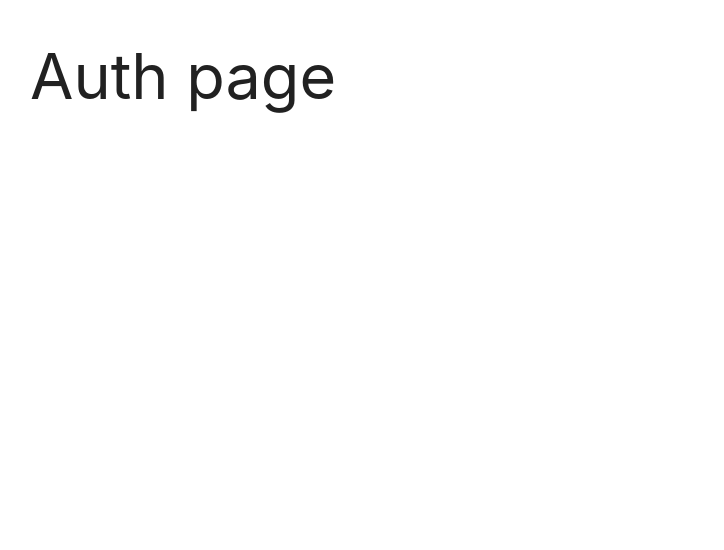
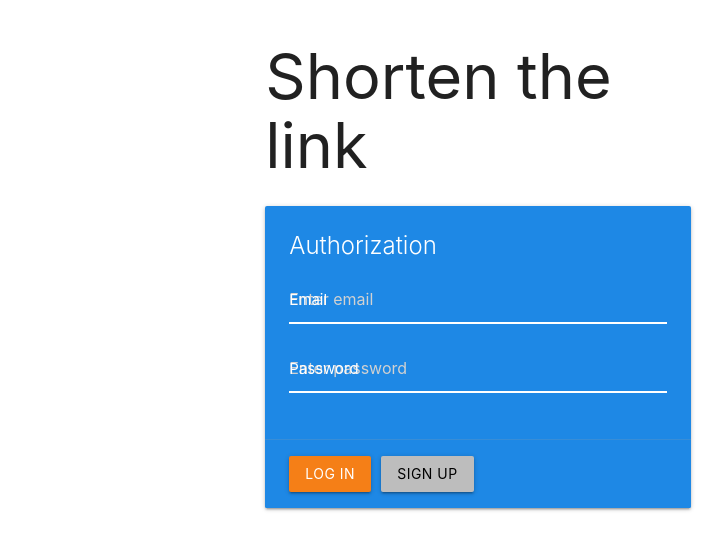
Before and after one commit to yaroslavbilokin/MERN-links, a React (Create React App) app in the folder client/: page / in a window 1280 px wide. Shown: the top 550 px of the page, without its empty margins (162-886 px from the left). Built offline with nearby package versions, Linux system fonts and the light colour scheme.

Commit message:
redone AuthPage

```diff
--- a/client/src/index.css
+++ b/client/src/index.css
@@ -1 +1,20 @@
 @import "~materialize-css/dist/css/materialize.min.css";
+
+input.yellow-input {
+    /* remove it */
+    border-bottom: 1px solid #fff !important;
+    box-shadow: 0 1px 0 0 #fff !important;
+}
+
+input.yellow-input + label {
+    color: #ffffff !important;
+}
+
+input.yellow-input:focus + label {
+    color: #ffeb3b !important;
+}
+
+input.yellow-input:focus {
+    border-bottom: 1px solid #ffeb3b !important;
+    box-shadow: 0 1px 0 0 #ffeb3b !important;
+}
--- a/client/src/pages/AuthPage.js
+++ b/client/src/pages/AuthPage.js
@@ -2,8 +2,44 @@
 
 export const AuthPage = () => {
     return (
-        <div>
-            <h1>Auth page</h1>
+        <div className="row">
+            <div className="col s6 offset-s3">
+                <h1>Shorten the link</h1>
+                <div className="card blue darken-1">
+                    <div className="card-content white-text">
+                        <span className="card-title">Authorization</span>
+                        <div>
+                            <div className="input-field">
+                                <input
+                                    placeholder="Enter email"
+                                    id="email"
+                                    type="text"
+                                    name="email"
+                                    className="yellow-input"
+                                />
+                                <label htmlFor="email">Email</label>
+                            </div>
+
+                            <div className="input-field">
+                                <input
+                                    placeholder="Enter password"
+                                    id="password"
+                                    type="password"
+                                    name="password"
+                                    className="yellow-input"
+                                />
+                                <label htmlFor="password">Password</label>
+                            </div>
+                        </div>
+                    </div>
+                    <div className="card-action">
+                        {/* remove hard-code marginRight */}
+                        <button className="btn yellow darken-4" style={{ marginRight: 10 }}>Log In</button>
+
+                        <button className="btn grey lighten-1 black-text">Sign Up</button>
+                    </div>
+                </div>
+            </div>
         </div>
     )
 }
```
